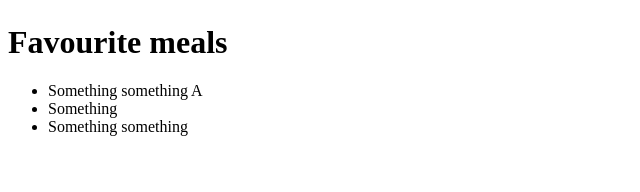
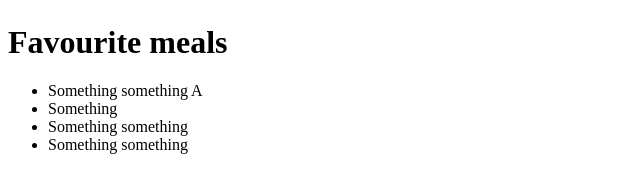
Before and after one commit to jrasalskis/git_test, a plain HTML site: page html-boilerplate/index.html in a window 1280 px wide. Shown: the part 512-704 px from the top of the page, without its empty margins (0-640 px from the left). Drawn offline with Linux system fonts and the light colour scheme.

Commit message:
New commit message for testing purposes
This is a detailed description to follow best commit messaging practices

```diff
--- a/html-boilerplate/index.html
+++ b/html-boilerplate/index.html
@@ -23,7 +23,7 @@
         <li>Something something A</li>
         <li>Something</li>
         <li>Something something</li>
+        <li>Something something</li>
     </ul>
-
 </body>
 </html>
```
